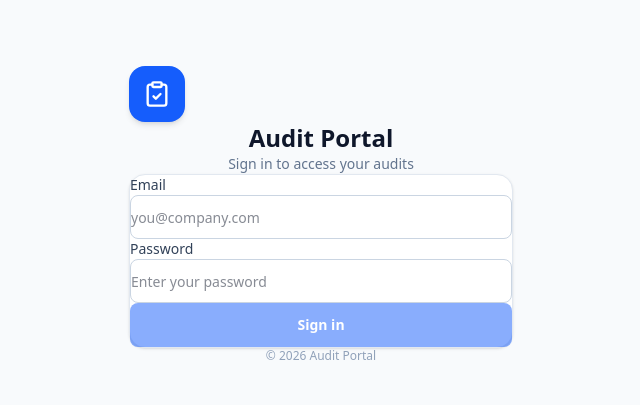
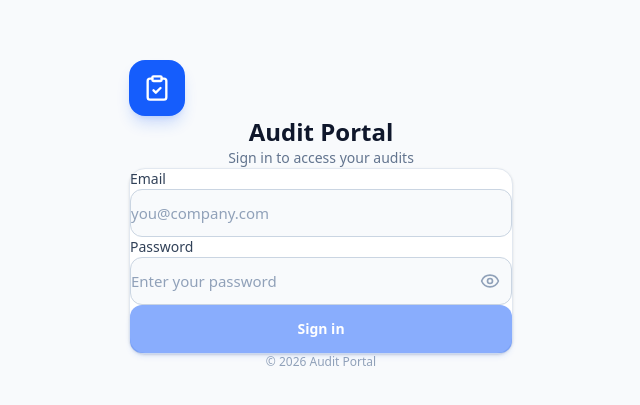
Before and after one commit to altamashhamsun/Quality-Management-System, a Next.js app: page / in a window 1280 px wide. Shown: the part 185-590 px from the top of the page, without its empty margins (319-959 px from the left). Built offline with nearby package versions, Linux system fonts and the light colour scheme.

Commit message:
Polish login fields: larger inputs, soft fill, show/hide password

```diff
--- a/src/app/page.tsx
+++ b/src/app/page.tsx
@@ -2,13 +2,20 @@
 
 import { useState } from "react";
 import { useRouter } from "next/navigation";
-import { Loader2, AlertCircle, ClipboardCheck } from "lucide-react";
+import {
+  Loader2,
+  AlertCircle,
+  ClipboardCheck,
+  Eye,
+  EyeOff,
+} from "lucide-react";
 import { createClient } from "@/lib/supabase/browser";
 
 export default function LoginPage() {
   const router = useRouter();
   const [email, setEmail] = useState("");
   const [password, setPassword] = useState("");
+  const [showPassword, setShowPassword] = useState(false);
   const [loading, setLoading] = useState(false);
   const [error, setError] = useState<string | null>(null);
 
@@ -34,11 +41,14 @@ export default function LoginPage() {
     router.refresh();
   };
 
+  const inputClass =
+    "w-full h-12 px-4 pr-11 text-[15px] text-slate-900 placeholder-slate-400 bg-slate-50 border border-slate-300 rounded-xl focus:outline-none focus:bg-white focus:border-blue-500 focus:ring-4 focus:ring-blue-500/10 transition";
+
   return (
     <div className="min-h-screen flex items-center justify-center bg-slate-50 p-4">
       <div className="w-full max-w-sm">
         <div className="text-center mb-8">
-          <div className="w-14 h-14 rounded-2xl bg-blue-600 text-white flex items-center justify-center mx-auto mb-4 shadow-md">
+          <div className="w-14 h-14 rounded-2xl bg-blue-600 text-white flex items-center justify-center mx-auto mb-4 shadow-lg shadow-blue-600/20">
             <ClipboardCheck className="w-7 h-7" />
           </div>
           <h1 className="text-2xl font-bold text-slate-900">Audit Portal</h1>
@@ -56,7 +66,7 @@ export default function LoginPage() {
 
         <form
           onSubmit={handleLogin}
-          className="bg-white p-7 rounded-2xl shadow-sm border border-slate-200 space-y-5"
+          className="bg-white p-7 rounded-2xl border border-slate-200 shadow-sm space-y-5"
         >
           <div>
             <label className="block text-sm font-medium text-slate-700 mb-1.5">
@@ -69,7 +79,7 @@ export default function LoginPage() {
               placeholder="you@company.com"
               autoComplete="email"
               required
-              className="w-full h-11 px-4 text-sm border border-slate-300 rounded-lg focus:outline-none focus:border-blue-500 focus:ring-2 focus:ring-blue-500/20 transition"
+              className={inputClass}
             />
           </div>
 
@@ -77,21 +87,35 @@ export default function LoginPage() {
             <label className="block text-sm font-medium text-slate-700 mb-1.5">
               Password
             </label>
+            <div className="relative">
               <input
-              type="password"
+                type={showPassword ? "text" : "password"}
                 value={password}
                 onChange={(e) => setPassword(e.target.value)}
                 placeholder="Enter your password"
                 autoComplete="current-password"
                 required
-              className="w-full h-11 px-4 text-sm border border-slate-300 rounded-lg focus:outline-none focus:border-blue-500 focus:ring-2 focus:ring-blue-500/20 transition"
+                className={inputClass}
               />
+              <button
+                type="button"
+                onClick={() => setShowPassword(!showPassword)}
+                className="absolute right-3 top-1/2 -translate-y-1/2 text-slate-400 hover:text-slate-600"
+                aria-label="Toggle password visibility"
+              >
+                {showPassword ? (
+                  <EyeOff className="w-5 h-5" />
+                ) : (
+                  <Eye className="w-5 h-5" />
+                )}
+              </button>
+            </div>
           </div>
 
           <button
             type="submit"
             disabled={loading || !email || !password}
-            className="w-full h-11 bg-blue-600 text-white rounded-lg font-semibold text-sm hover:bg-blue-700 transition-colors disabled:opacity-50 disabled:cursor-not-allowed flex items-center justify-center gap-2"
+            className="w-full h-12 bg-blue-600 text-white rounded-xl font-semibold text-sm hover:bg-blue-700 active:bg-blue-800 transition-colors disabled:opacity-50 disabled:cursor-not-allowed flex items-center justify-center gap-2 shadow-md shadow-blue-600/20"
           >
             {loading ? (
               <>
```
Lines whose indentation alone changed are shown as unchanged.
